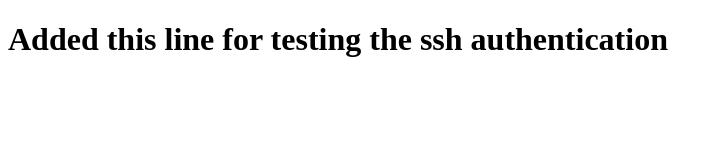
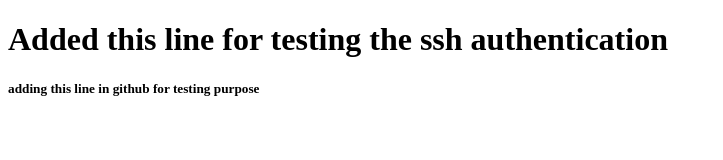
Before and after one commit to sherpacoding/authenticate, a plain HTML site: page index.html in a window 1280 px wide. Shown: the whole page, without its empty margins (0-723 px from the left). Drawn offline with Linux system fonts and the light colour scheme.

Commit message:
added some line

```diff
--- a/index.html
+++ b/index.html
@@ -8,5 +8,6 @@
   </head>
   <body>
     <h1>Added this line for testing the ssh authentication</h1>
+    <h5> adding this line in github for testing purpose </h5>
   </body>
 </html>
```
